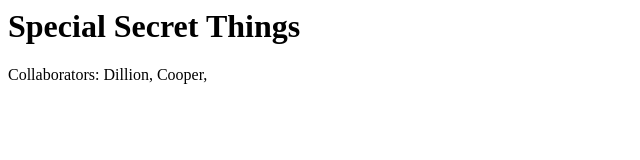
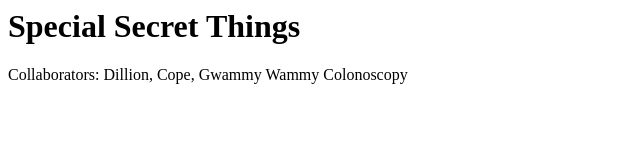
Before and after one commit to BoomBoomMushroom/unblocked-proxys, a plain HTML site: page index.html in a window 1280 px wide. Shown: the whole page, without its empty margins (0-640 px from the left). Drawn offline with Linux system fonts and the light colour scheme.

Commit message:
Added Names

```diff
--- a/index.html
+++ b/index.html
@@ -1,7 +1,7 @@
 <h1>Special Secret Things</h1>
 
 <span>
-  Collaborators: Dillion, Cooper,
+  Collaborators: Dillion, Cope, Gwammy Wammy Colonoscopy
 </span>
 
 <style>
```
